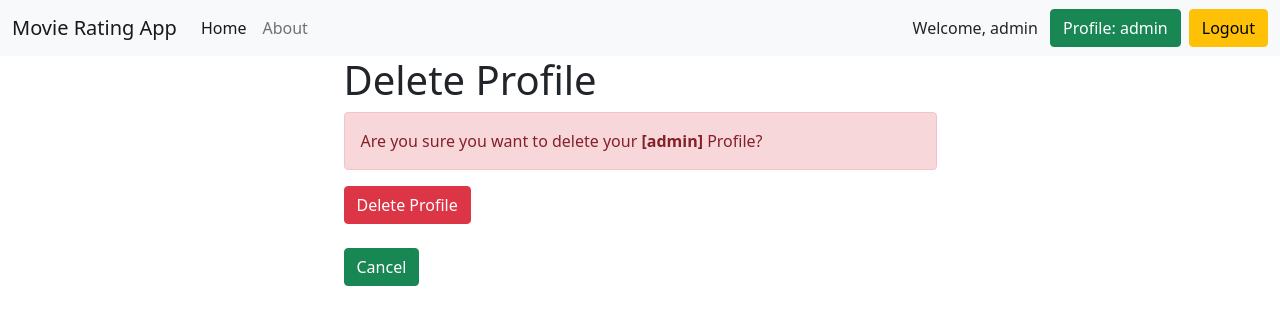
After one commit to Falco13/movie_rating, a Django app: page /users/profile/delete_user/1 in a window 1280 px wide. The commit adds this page. Shown: the top 325 px of the page. Run offline with Django 4.2, Linux system fonts and the light colour scheme; a user stored in the database is signed in; data comes from the database, SQL or seed files in the repository; both versions use the stored data as it was after the commit.

Commit message:
added delete user profile

```diff
--- /dev/null
+++ b/accounts/templates/accounts/delete_user.html
@@ -0,0 +1,22 @@
+{% extends 'base.html' %}
+
+{% block title %}Delete Profile{% endblock %}
+
+
+{% block content %}
+
+<div class="container">
+    <h1>Delete Profile</h1>
+    <div class="alert alert-danger" role="alert">
+        Are you sure you want to delete your <b>[{{ user }}]</b> Profile?
+    </div>
+
+    <form method="post">
+        {% csrf_token %}
+        <button type="submit" class="btn btn-danger btn-block">Delete Profile</button>
+    </form>
+    <br>
+    <a class="btn btn-success" href="{% url 'accounts:profile' %}" type="submit">Cancel</a>
+
+</div>
+{% endblock %}
--- a/accounts/templates/accounts/profile.html
+++ b/accounts/templates/accounts/profile.html
@@ -29,8 +29,8 @@
     </tbody>
 </table>
 
-<a href="#}" class="btn btn-primary btn-sm">Edit Profile</a>
-<a href="#" class="btn btn-danger btn-sm">Delete Profile</a>
+<a href="#" class="btn btn-primary btn-sm">Edit Profile</a>
+<a href="{% url 'accounts:delete_user' pk=user.id %}" class="btn btn-danger btn-sm">Delete Profile</a>
 <a href="#" class="btn btn-secondary btn-sm">Password change</a>
 
 {% endblock %}
--- a/accounts/urls.py
+++ b/accounts/urls.py
@@ -1,5 +1,5 @@
 from django.urls import path
-from accounts.views import register, user_logout, user_login, profile
+from accounts.views import register, user_logout, user_login, profile, delete_user
 
 app_name = 'accounts'
 urlpatterns = [
@@ -7,4 +7,5 @@ urlpatterns = [
     path('logout/', user_logout, name='logout'),
     path('login/', user_login, name='login'),
     path('profile/', profile, name='profile'),
+    path('profile/delete_user/<int:pk>', delete_user, name='delete_user'),
 ]
--- a/accounts/views.py
+++ b/accounts/views.py
@@ -1,9 +1,10 @@
 from django.contrib import messages
 from django.contrib.auth import login, logout
 from django.contrib.auth.decorators import login_required
-from django.shortcuts import render, redirect
+from django.shortcuts import render, redirect, get_object_or_404
 
 from accounts.forms import UserRegisterForm, UserLoginForm
+from accounts.models import User
 
 
 def register(request):
@@ -12,10 +13,10 @@ def register(request):
         if form.is_valid():
             user = form.save()
             login(request, user)
-            messages.success(request, "You have successfully registered!")
+            messages.success(request, 'You have successfully registered!')
             return redirect('home')
         else:
-            messages.error(request, "Registration error!")
+            messages.error(request, 'Registration error!')
     else:
         form = UserRegisterForm()
     return render(request, 'accounts/register.html', {'form': form})
@@ -41,3 +42,13 @@ def user_logout(request):
 @login_required
 def profile(request):
     return render(request, 'accounts/profile.html')
+
+
+@login_required
+def delete_user(request, pk):
+    user = get_object_or_404(User, pk=pk)
+    if request.method == 'POST':
+        user.delete()
+        messages.success(request, 'User profile has been deleted')
+        return redirect('home')
+    return render(request, 'accounts/delete_user.html', {'user': user})
```
Also changed, not shown: db.sqlite3.
